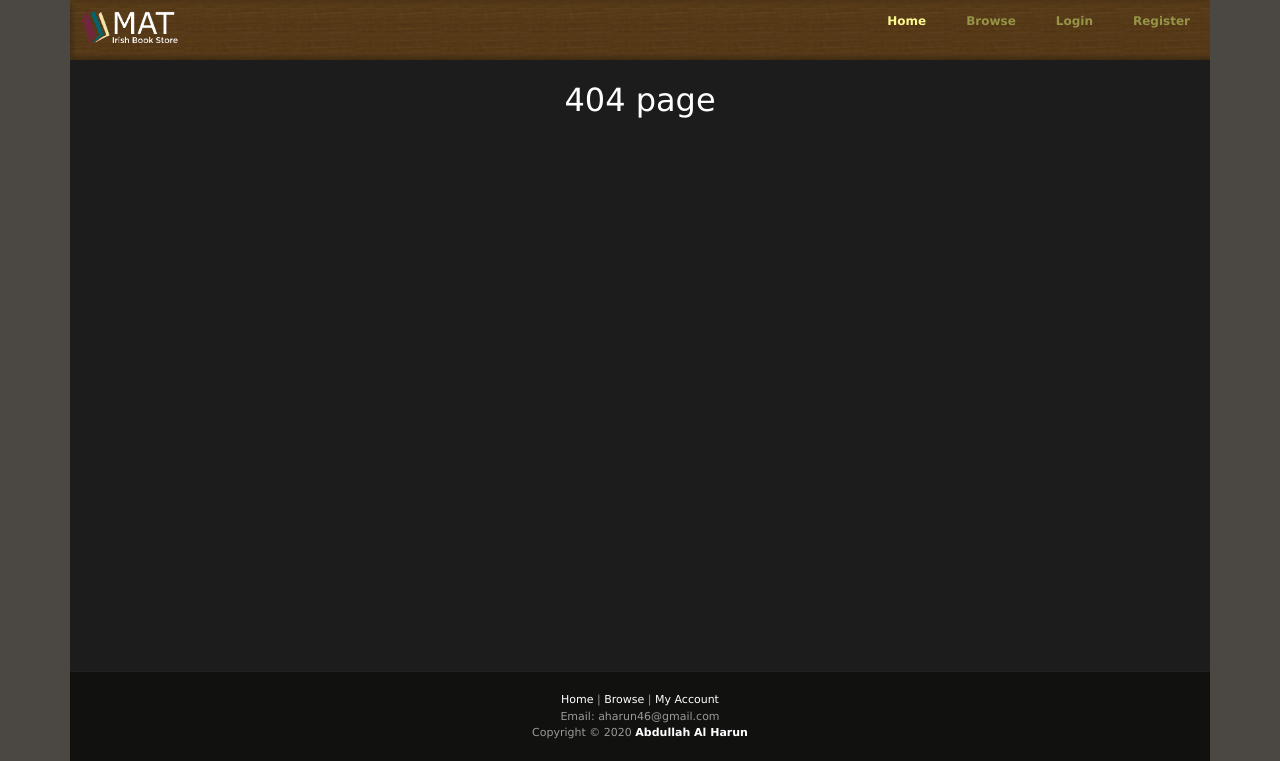
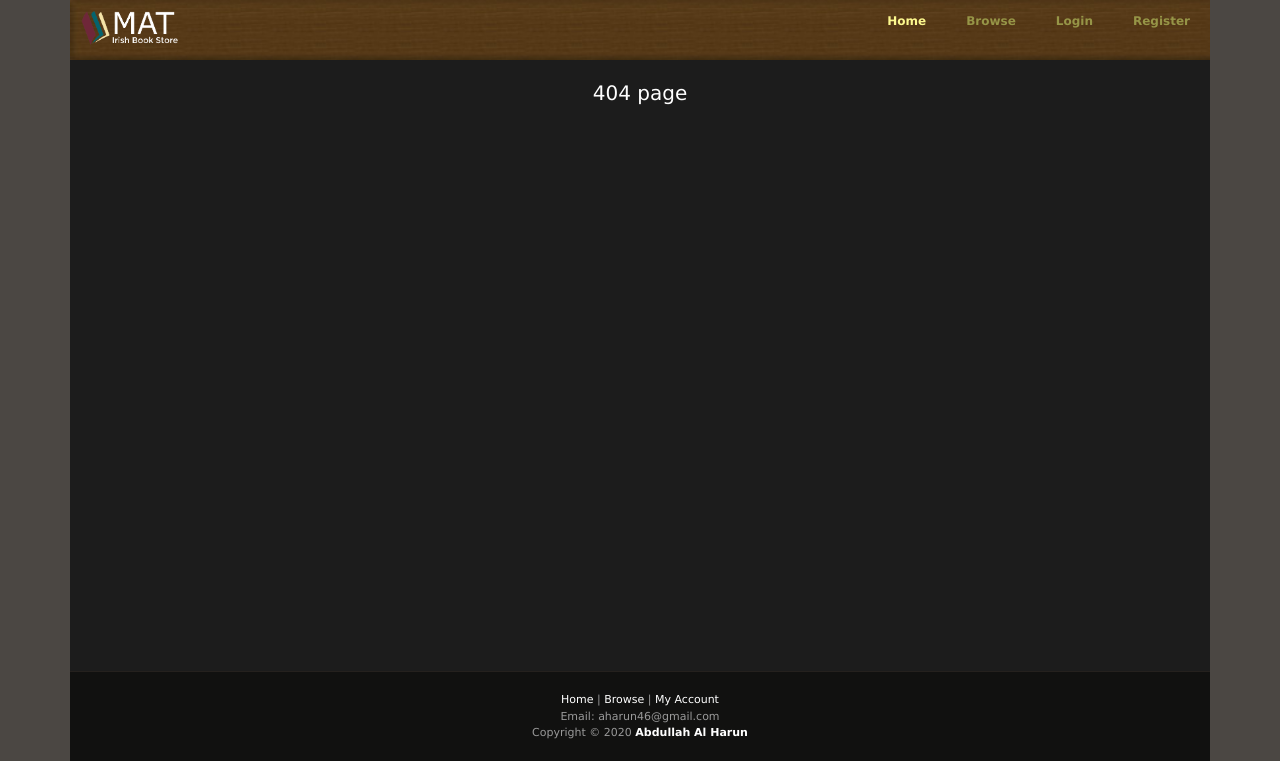
Before and after one commit to AbdullahAlHarun-code/Online-Book-Shop, a Flask app: template application/templates/404.html in a window 1280 px wide. Shown: the top 761 px of the page. Run offline with Flask 2, Linux system fonts and the light colour scheme; the template is opened without the code that fills it, so the values that code supplies are empty; some libraries are stand-ins or nearby versions.

Commit message:
add more commenting

```diff
--- a/app.py
+++ b/app.py
@@ -20,6 +20,7 @@ from application.dbmodels import Slug, Helper
 
 """
     # This Application have two section
+    # Router section
     #
 """
 
@@ -131,6 +132,18 @@ def is_books_content(books_content):
     else:
         return False
 
+@app.errorhandler(404)
+def not_found(e):
+    page_data = page_initial_data('single_book', None, None)
+    return render_template('404.html', page_data=page_data, text=e)
+
+def get_categories():
+    try:
+        Categories.objects.all()
+    except e:
+        flash('You are successfully updated your profile!',
+              'success')
+        return redirect(url_for('404'))
 
 # this method return a page content class for al pages
 
@@ -305,7 +318,6 @@ def myaccount(term='login', slug=''):
                             Users.objects(user_id=session.get('user_id'
                                 )).update(name=name, email=email)
 
-                        # user.set_password(password)
 
                         flash('You are successfully update your profile!'
                               , 'success')
--- a/application/templates/404.html
+++ b/application/templates/404.html
@@ -3,9 +3,9 @@
 
   <div id="templatemo_content">
     {% if text %}
-      <h2 class="text-center">{{text}}</h2>
+      <h5 class="text-center">{{text}}</h5>
     {% else %}
-      <h2 class="text-center">404 page</h2>
+      <h5 class="text-center">404 page</h5>
     {%endif%}
   </div>
 
```
Also changed, not shown: README.md.
